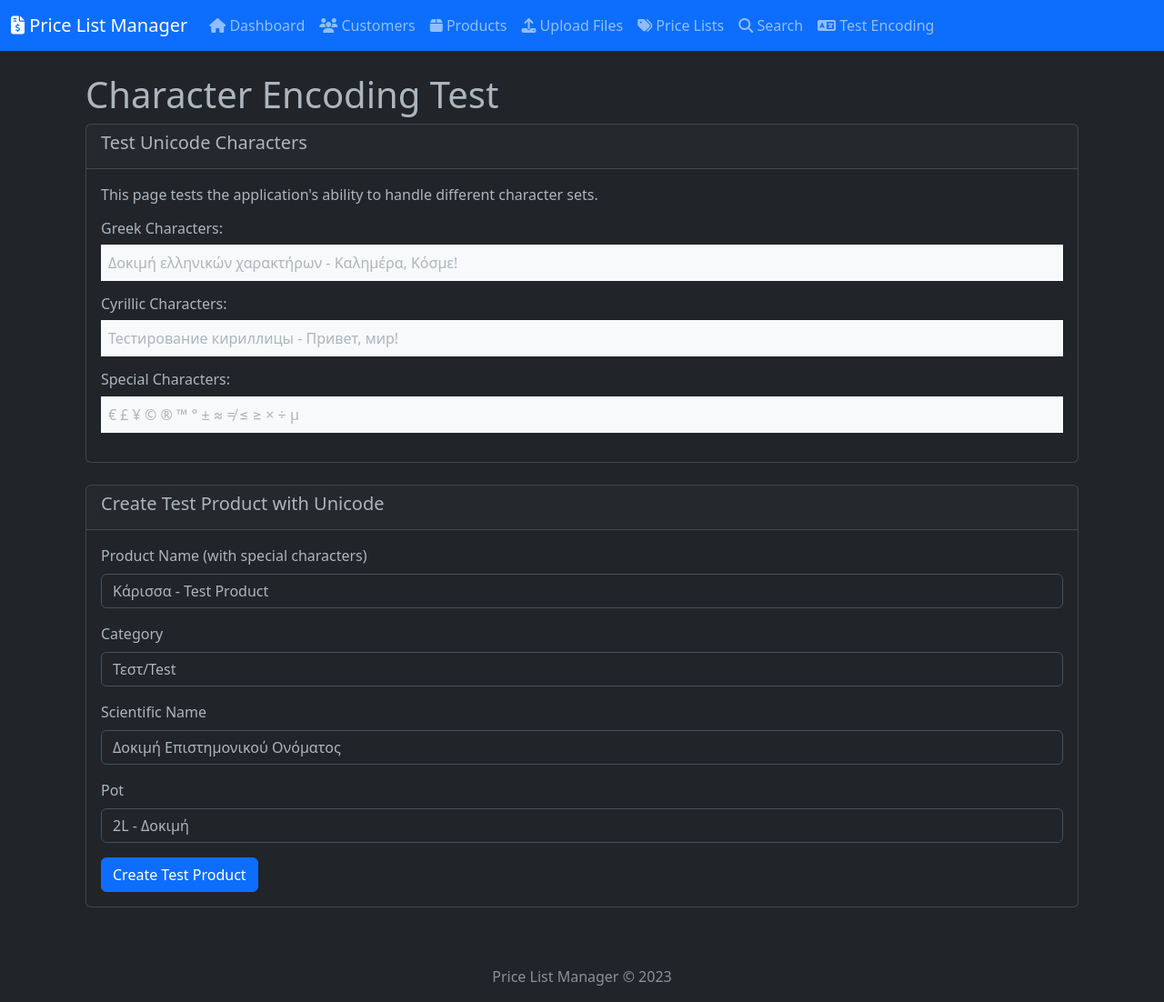
After one commit to pete79cy/PriceListPro, a Flask app: page /test-encoding in a window 1280 px wide. The commit adds this page. Shown: the whole page at 91% size. Run offline with Flask 3, Linux system fonts and the light colour scheme; data that the repository does not hold is empty; parts of the project's set-up code (start-up, migrations or seed data) failed here and were passed over.

Commit message:
Improve data processing and handling of special characters.  Fixes encoding issues and adds better error handling for Excel imports.
Replit-Commit-Author: Agent
Replit-Commit-Session-Id: 152080a1-2bb2-4606-82f0-928c92e9c914
Replit-Commit-Screenshot-Url: https://storage.googleapis.com/screenshot-production-us-central1/f0b8e156-b90f-4ee6-93b6-ed57a30a4ea2/5b05f1f9-a140-4ede-8c0b-7ce541eb8ff7.jpg

```diff
--- a/app.py
+++ b/app.py
@@ -30,7 +30,10 @@ app.config["SQLALCHEMY_DATABASE_URI"] = os.environ.get("DATABASE_URL")
 app.config["SQLALCHEMY_ENGINE_OPTIONS"] = {
     "pool_recycle": 300,
     "pool_pre_ping": True,
-    "connect_args": {"client_encoding": "utf8"},
+    "connect_args": {
+        "client_encoding": "utf8",
+        "options": "-c client_encoding=utf8 -c standard_conforming_strings=on"
+    },
 }
 
 # Configure file uploads
--- a/routes.py
+++ b/routes.py
@@ -81,25 +81,44 @@ def register_routes(app):
                 logger.info(f"File size: {os.path.getsize(file_path)} bytes")
                 logger.info(f"Upload ID: {upload.id}")
 
-                # Process the excel file with extra error handling
-                result = parse_excel_file(file_path, customer_id, upload.id)
+                # Add extra debugging for file content
+                try:
+                    import pandas as pd
+                    logger.info(f"Attempting to read first few rows of the Excel file for debugging")
+                    sample_df = pd.read_excel(file_path, engine='openpyxl', nrows=5)
+                    logger.info(f"Sample Excel data headers: {sample_df.columns.tolist()}")
+                    logger.info(f"Sample Excel data types: {sample_df.dtypes.to_dict()}")
+                except Exception as sample_error:
+                    logger.warning(f"Failed to read sample data: {str(sample_error)}")
 
-                # Handle errors from the parser
-                if result.get('errors') and len(result['errors']) > 0:
-                    error_messages = '; '.join(result['errors'])
-                    logger.error(f"Excel processing completed with errors: {error_messages}")
-                    upload.processing_notes = f"Processed with errors: {error_messages}"
-                    upload.processed = True
+                try:
+                    # Process the excel file with extra error handling
+                    result = parse_excel_file(file_path, customer_id, upload.id)
+
+                    # Handle errors from the parser
+                    if result.get('errors') and len(result['errors']) > 0:
+                        error_messages = '; '.join(result['errors'])
+                        logger.error(f"Excel processing completed with errors: {error_messages}")
+                        upload.processing_notes = f"Processed with errors: {error_messages}"
+                        upload.processed = True
+                        db.session.commit()
+                        flash(f'File processed with errors: {error_messages}', 'warning')
+                    else:
+                        # Update upload record for success
+                        logger.info(f"Excel processing successful: {result}")
+                        upload.processed = True
+                        upload.processing_notes = f"Successfully processed. Added {result['new_products']} products and {result['price_entries']} price list entries."
+                        db.session.commit()
+
+                        flash(f'Successfully uploaded and processed: {filename}. Added {result["new_products"]} products and {result["price_entries"]} price list entries.', 'success')
+                except UnicodeError as ue:
+                    # Specifically catch encoding issues
+                    error_msg = f"Character encoding error: {str(ue)}. The file may contain special characters that need preprocessing."
+                    logger.error(f"Unicode error: {error_msg}")
+                    logger.error(f"Unicode error traceback: {traceback.format_exc()}")
+                    upload.processing_notes = error_msg
                     db.session.commit()
-                    flash(f'File processed with errors: {error_messages}', 'warning')
-                else:
-                    # Update upload record for success
-                    logger.info(f"Excel processing successful: {result}")
-                    upload.processed = True
-                    upload.processing_notes = f"Successfully processed. Added {result['new_products']} products and {result['price_entries']} price list entries."
-                    db.session.commit()
-
-                    flash(f'Successfully uploaded and processed: {filename}. Added {result["new_products"]} products and {result["price_entries"]} price list entries.', 'success')
+                    flash(error_msg, 'danger')
             except Exception as e:
                 error_msg = f"Error processing file: {str(e)}"
                 logger.error("=== Excel Upload Error ===")
@@ -384,3 +403,66 @@ def register_routes(app):
     @app.route('/uploads/<filename>')
     def uploaded_file(filename):
         return send_from_directory(app.config['UPLOAD_FOLDER'], filename)
+
+    @app.route('/test-encoding', methods=['GET', 'POST'])
+    def test_encoding():
+        """Test the application's ability to handle different character encodings"""
+        # Fetch products with potential Unicode characters
+        products = Product.query.filter(
+            db.or_(
+                Product.name.like('%Κ%'),        # Greek
+                Product.name.like('%Т%'),        # Cyrillic
+                Product.scientific_name.like('%Δ%')  # Greek
+            )
+        ).limit(10).all()
+
+        return render_template('test_encoding.html', products=products)
+
+    @app.route('/test-encoding-submit', methods=['POST'])
+    def test_encoding_submit():
+        """Handle the test encoding form submission"""
+        # Get form data
+        name = request.form.get('name')
+        category = request.form.get('category')
+        scientific_name = request.form.get('scientific_name')
+        pot = request.form.get('pot')
+
+        # Create a test product with the provided data
+        from utils.excel_parser import sanitize_string
+
+        # Apply sanitization to ensure consistent handling
+        safe_name = sanitize_string(name)
+        safe_category = sanitize_string(category)
+        safe_scientific_name = sanitize_string(scientific_name)
+        safe_pot = sanitize_string(pot)
+        safe_description = f"{safe_scientific_name or ''} {safe_pot or ''}".strip() or None
+
+        product = Product(
+            name=safe_name,
+            category=safe_category,
+            scientific_name=safe_scientific_name,
+            pot=safe_pot,
+            description=safe_description
+        )
+
+        # Log the data being saved
+        logger.info(f"Test Encoding - Saving product with name: {safe_name}")
+        logger.info(f"Test Encoding - Category: {safe_category}")
+        logger.info(f"Test Encoding - Scientific Name: {safe_scientific_name}")
+        logger.info(f"Test Encoding - Pot: {safe_pot}")
+
+        # Save to database
+        db.session.add(product)
+        db.session.commit()
+
+        # Fetch products with potential Unicode characters, including the one just created
+        products = Product.query.filter(
+            db.or_(
+                Product.name.like('%Κ%'),        # Greek
+                Product.name.like('%Т%'),        # Cyrillic
+                Product.scientific_name.like('%Δ%')  # Greek
+            )
+        ).limit(10).all()
+
+        # Return to the test encoding page with the results
+        return render_template('test_encoding.html', product=product, products=products)
--- a/templates/layout.html
+++ b/templates/layout.html
@@ -53,6 +53,11 @@
                             <i class="fas fa-search"></i> Search
                         </a>
                     </li>
+                    <li class="nav-item">
+                        <a class="nav-link" href="{{ url_for('test_encoding') }}">
+                            <i class="fas fa-language"></i> Test Encoding
+                        </a>
+                    </li>
                 </ul>
             </div>
         </div>
--- /dev/null
+++ b/templates/test_encoding.html
@@ -0,0 +1,108 @@
+{% extends 'layout.html' %}
+
+{% block title %}Test Character Encoding{% endblock %}
+
+{% block content %}
+<div class="container mt-4">
+    <h1>Character Encoding Test</h1>
+
+    <div class="card mb-4">
+        <div class="card-header">
+            <h5>Test Unicode Characters</h5>
+        </div>
+        <div class="card-body">
+            <p>This page tests the application's ability to handle different character sets.</p>
+
+            <div class="mb-3">
+                <h6>Greek Characters:</h6>
+                <p class="p-2 bg-light">Δοκιμή ελληνικών χαρακτήρων - Καλημέρα, Κόσμε!</p>
+            </div>
+
+            <div class="mb-3">
+                <h6>Cyrillic Characters:</h6>
+                <p class="p-2 bg-light">Тестирование кириллицы - Привет, мир!</p>
+            </div>
+
+            <div class="mb-3">
+                <h6>Special Characters:</h6>
+                <p class="p-2 bg-light">€ £ ¥ © ® ™ ° ± ≈ ≠ ≤ ≥ × ÷ µ</p>
+            </div>
+        </div>
+    </div>
+
+    <div class="card mb-4">
+        <div class="card-header">
+            <h5>Create Test Product with Unicode</h5>
+        </div>
+        <div class="card-body">
+            <form method="POST" action="{{ url_for('test_encoding_submit') }}">
+                <div class="mb-3">
+                    <label for="name" class="form-label">Product Name (with special characters)</label>
+                    <input type="text" class="form-control" id="name" name="name" value="Κάρισσα - Test Product" required>
+                </div>
+                <div class="mb-3">
+                    <label for="category" class="form-label">Category</label>
+                    <input type="text" class="form-control" id="category" name="category" value="Τεστ/Test">
+                </div>
+                <div class="mb-3">
+                    <label for="scientific_name" class="form-label">Scientific Name</label>
+                    <input type="text" class="form-control" id="scientific_name" name="scientific_name" value="Δοκιμή Επιστημονικού Ονόματος">
+                </div>
+                <div class="mb-3">
+                    <label for="pot" class="form-label">Pot</label>
+                    <input type="text" class="form-control" id="pot" name="pot" value="2L - Δοκιμή">
+                </div>
+                <button type="submit" class="btn btn-primary">Create Test Product</button>
+            </form>
+        </div>
+    </div>
+
+    {% if product %}
+    <div class="card mb-4">
+        <div class="card-header bg-success text-white">
+            <h5>Product Created Successfully</h5>
+        </div>
+        <div class="card-body">
+            <p><strong>ID:</strong> {{ product.id }}</p>
+            <p><strong>Name:</strong> {{ product.name }}</p>
+            <p><strong>Category:</strong> {{ product.category }}</p>
+            <p><strong>Scientific Name:</strong> {{ product.scientific_name }}</p>
+            <p><strong>Pot:</strong> {{ product.pot }}</p>
+            <p><strong>Description:</strong> {{ product.description }}</p>
+        </div>
+    </div>
+    {% endif %}
+
+    {% if products %}
+    <div class="card">
+        <div class="card-header">
+            <h5>Existing Products with Unicode</h5>
+        </div>
+        <div class="card-body">
+            <table class="table table-striped">
+                <thead>
+                    <tr>
+                        <th>ID</th>
+                        <th>Name</th>
+                        <th>Category</th>
+                        <th>Scientific Name</th>
+                        <th>Pot</th>
+                    </tr>
+                </thead>
+                <tbody>
+                    {% for product in products %}
+                    <tr>
+                        <td>{{ product.id }}</td>
+                        <td>{{ product.name }}</td>
+                        <td>{{ product.category }}</td>
+                        <td>{{ product.scientific_name }}</td>
+                        <td>{{ product.pot }}</td>
+                    </tr>
+                    {% endfor %}
+                </tbody>
+            </table>
+        </div>
+    </div>
+    {% endif %}
+</div>
+{% endblock %}
```
Also changed, not shown: utils/excel_parser.py (+37 -9 lines).
